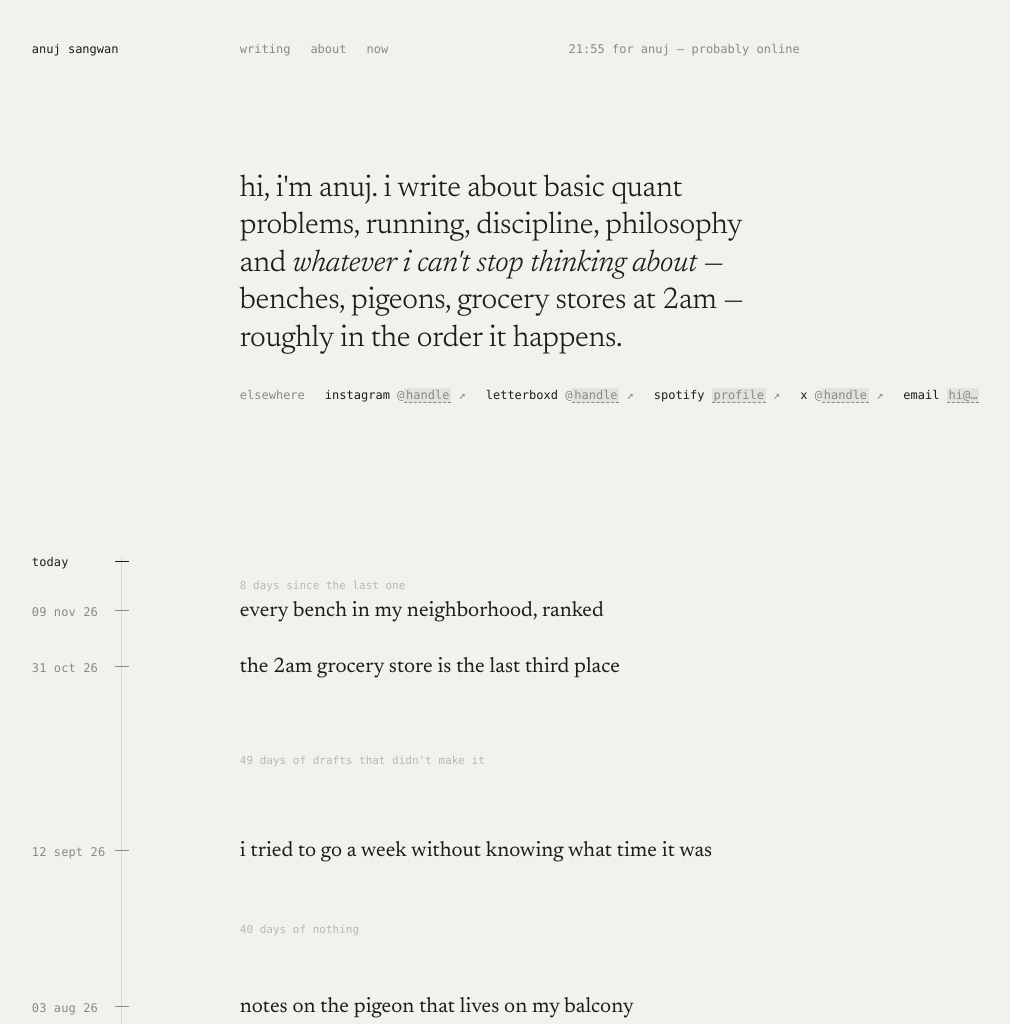
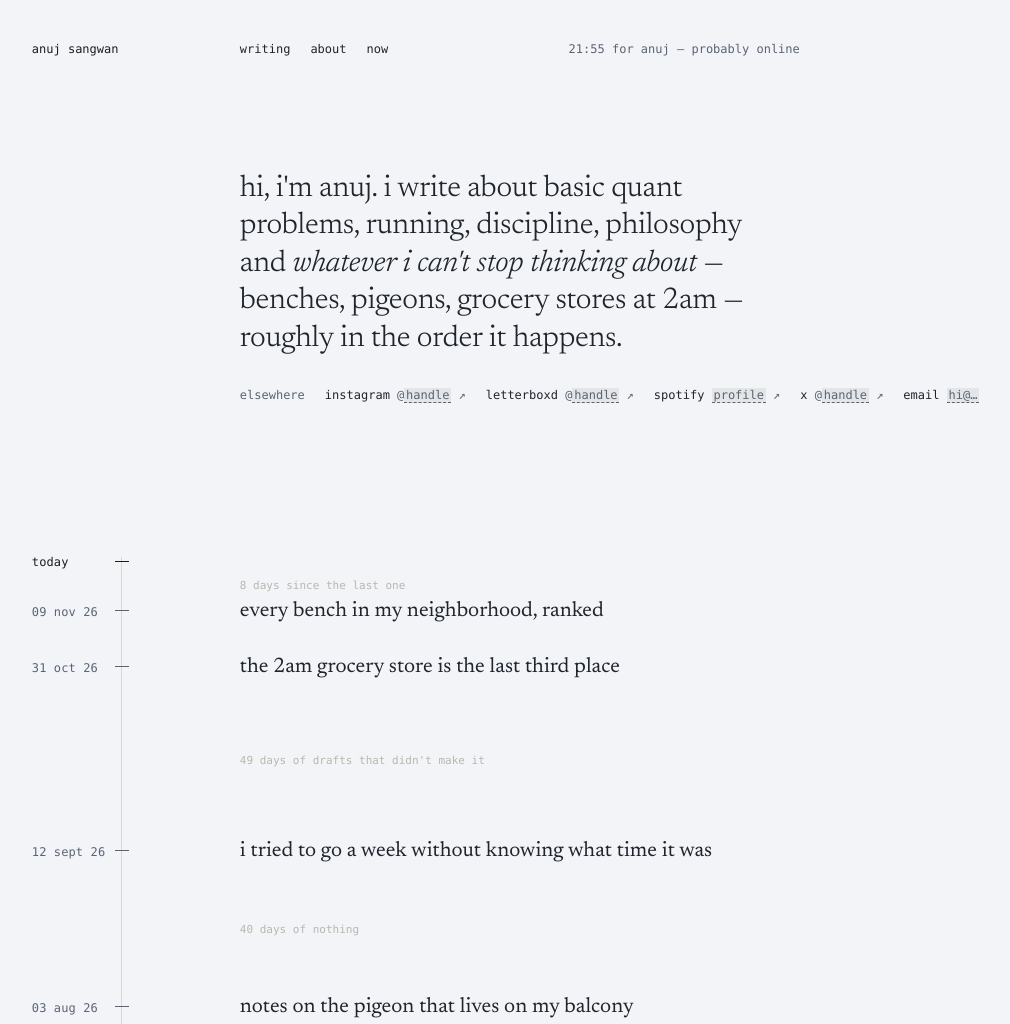
Before and after one commit to keepitanuj/keepitanuj.github.io, a plain HTML site: page index.html in a window 1280 px wide. Shown: the top 1024 px of the page, without its empty margins (45-1055 px from the left). Drawn offline with Linux system fonts and the light colour scheme.

Commit message:
Enhance styling with CSS variables and hover effects
Added CSS variables and styles for improved theming.

```diff
--- a/index.html
+++ b/index.html
@@ -9,42 +9,38 @@
 <link rel="preconnect" href="https://fonts.gstatic.com" crossorigin>
 <link rel="stylesheet" href="https://fonts.googleapis.com/css2?family=Newsreader:ital,opsz,wght@0,6..72,300..600;1,6..72,300..600&display=swap">
 <link rel="stylesheet" href="assets/style.css">
-</head>
-<body>
-<header class="bar">
-  <a class="home" href="./">anuj sangwan</a>
-  <nav><a href="blog/">writing</a><a href="about/">about</a><a href="now/">now</a></nav>
-  <span class="clock" data-clock></span>
-</header>
-<main>
-<p class="intro">hi, i'm anuj. i write about basic quant problems, running, discipline, philosophy and <em>whatever i can't stop thinking about</em> — benches, pigeons, grocery stores at 2am — roughly in the order it happens.</p>
+<style>
+  :root {
+    --bg: #F2F4F7;
+    --fg: #1F242D;
+    --muted: #5A6475;
+    --accent: #4A658A;
+    --border: #DCE1E8;
+  }
 
-<ul class="elsewhere">
-  <li>elsewhere</li>
-  <li><a href="#">instagram <span>@<span class="ph">handle</span> ↗</span></a></li>
-  <li><a href="#">letterboxd <span>@<span class="ph">handle</span> ↗</span></a></li>
-  <li><a href="#">spotify <span><span class="ph">profile</span> ↗</span></a></li>
-  <li><a href="#">x <span>@<span class="ph">handle</span> ↗</span></a></li>
-  <li><a href="#">email <span><span class="ph">hi@…</span></span></a></li>
-</ul>
+  html, body {
+    background-color: #F2F4F7 !important;
+    color: #1F242D !important;
+    transition: background-color 0.3s ease, color 0.3s ease;
+  }
 
-<ol class="timeline" data-timeline></ol>
-<p class="timeline-end"></p>
-</main>
-<footer class="foot">no cookies, no tracking, no newsletter popup. made by hand, slowly.</footer>
-<script src="assets/site.js"></script>
-</body>
-</html><!doctype html>
-<html lang="en">
-<head>
-<meta charset="utf-8">
-<meta name="viewport" content="width=device-width, initial-scale=1">
-<title>anuj sangwan</title>
-<meta name="description" content="anuj sangwan writes about random things.">
-<link rel="preconnect" href="https://fonts.googleapis.com">
-<link rel="preconnect" href="https://fonts.gstatic.com" crossorigin>
-<link rel="stylesheet" href="https://fonts.googleapis.com/css2?family=Newsreader:ital,opsz,wght@0,6..72,300..600;1,6..72,300..600&display=swap">
-<link rel="stylesheet" href="assets/style.css">
+  a {
+    color: #1F242D;
+    text-decoration-color: #9AA6B8;
+  }
+
+  a:hover {
+    color: #4A658A !important;
+  }
+
+  .clock, .foot, .ph, .elsewhere li:first-child {
+    color: #5A6475 !important;
+  }
+
+  .bar, .foot, .elsewhere {
+    border-color: #DCE1E8 !important;
+  }
+</style>
 </head>
 <body>
 <header class="bar">
```
